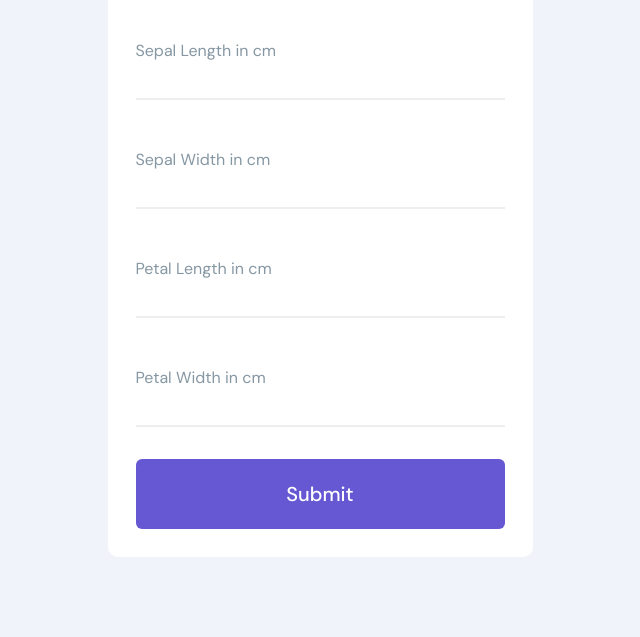
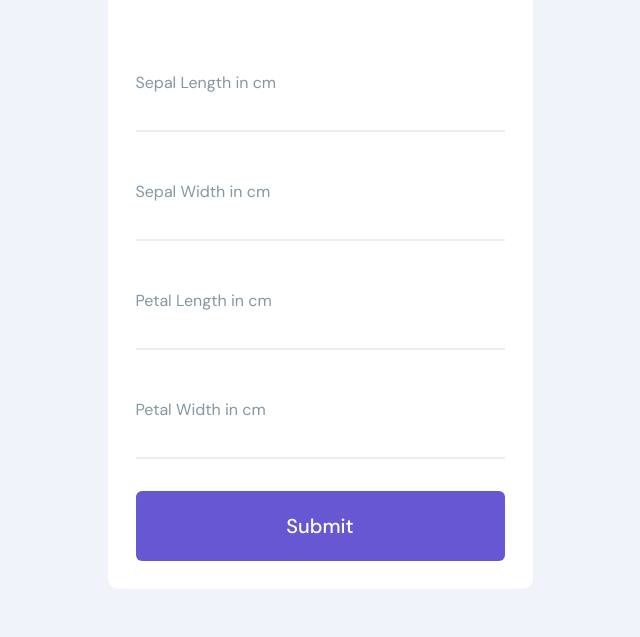
Before and after one commit to Vengatesan-K/Iris-Species, a Flask app: page / in a window 1280 px wide. Shown: the part 322-959 px from the top of the page, without its empty margins (320-960 px from the left). Before the commit the page ends 879 px from the top, so only its background shows below. Run offline with Flask 3, Linux system fonts and the light colour scheme; parts of the project's set-up code (start-up, migrations or seed data) failed here and were passed over.

Commit message:
Update style.css

```diff
--- a/static/style.css
+++ b/static/style.css
@@ -24,7 +24,7 @@ input {
 }
 
 .card {
-	margin: 2rem auto;
+	margin: 3rem auto;
 	display: flex;
 	flex-direction: column;
 	width: 100%;
@@ -64,7 +64,7 @@ input {
 }
 
 .card-form {
-	padding: 2rem 1rem 0;
+	padding: 3rem 1rem 0;
 }
 
 .input {
```
